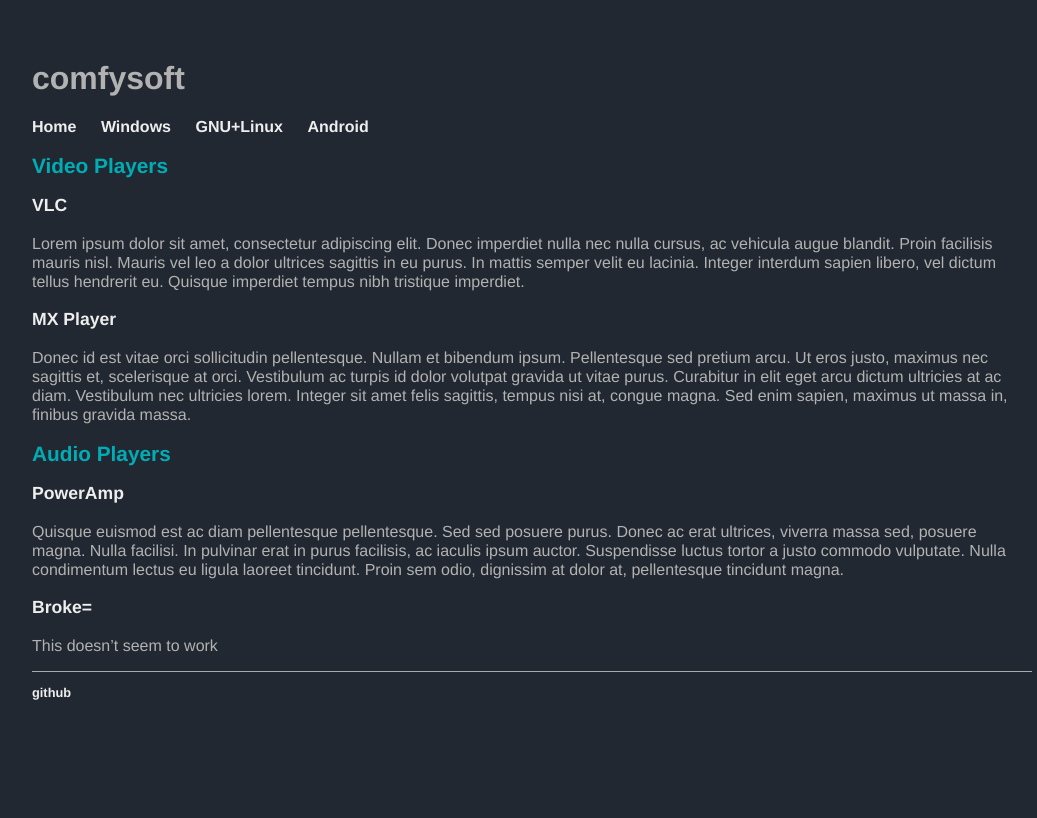
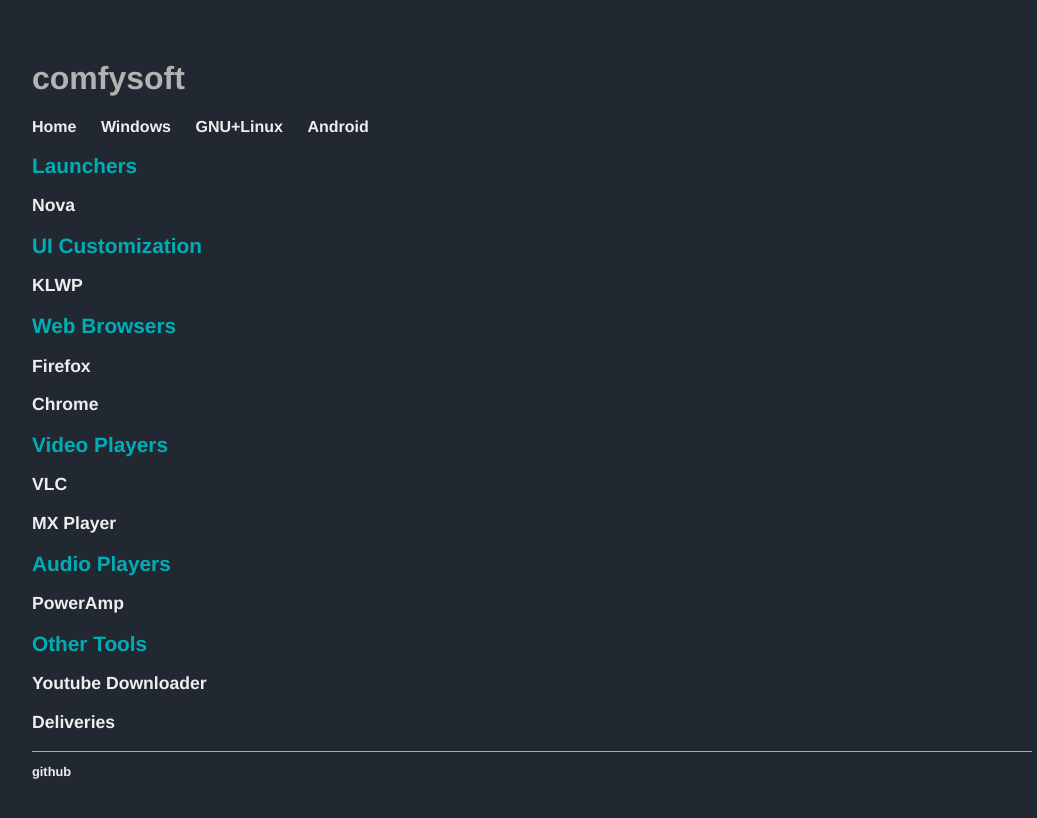
Before and after one commit to mightynerd/comfysoft, a Jekyll site: the page built from a/index.md, in a window 1280 px wide. Shown: the top 818 px of the page, without its empty margins (108-1145 px from the left). Built offline with Jekyll 4.4.1, drawn with Linux system fonts in a browser that asks for light colours.

Commit message:
Updates a

```diff
--- a/a/index.md
+++ b/a/index.md
@@ -4,18 +4,32 @@ title: Android
 permalink: /a/
 ---
 
+## Launchers
+
+### Nova
+
+## UI Customization
+
+### KLWP
+
+## Web Browsers
+
+### Firefox
+
+### Chrome
+
 ## Video Players
 
 ### VLC
-Lorem ipsum dolor sit amet, consectetur adipiscing elit. Donec imperdiet nulla nec nulla cursus, ac vehicula augue blandit. Proin facilisis mauris nisl. Mauris vel leo a dolor ultrices sagittis in eu purus. In mattis semper velit eu lacinia. Integer interdum sapien libero, vel dictum tellus hendrerit eu. Quisque imperdiet tempus nibh tristique imperdiet.
 
 ### MX Player
-Donec id est vitae orci sollicitudin pellentesque. Nullam et bibendum ipsum. Pellentesque sed pretium arcu. Ut eros justo, maximus nec sagittis et, scelerisque at orci. Vestibulum ac turpis id dolor volutpat gravida ut vitae purus. Curabitur in elit eget arcu dictum ultricies at ac diam. Vestibulum nec ultricies lorem. Integer sit amet felis sagittis, tempus nisi at, congue magna. Sed enim sapien, maximus ut massa in, finibus gravida massa.
 
 ## Audio Players
 
 ### PowerAmp
-Quisque euismod est ac diam pellentesque pellentesque. Sed sed posuere purus. Donec ac erat ultrices, viverra massa sed, posuere magna. Nulla facilisi. In pulvinar erat in purus facilisis, ac iaculis ipsum auctor. Suspendisse luctus tortor a justo commodo vulputate. Nulla condimentum lectus eu ligula laoreet tincidunt. Proin sem odio, dignissim at dolor at, pellentesque tincidunt magna.
 
-### Broke=
-This doesn't seem to work
+## Other Tools
+
+### Youtube Downloader
+
+### Deliveries
```
